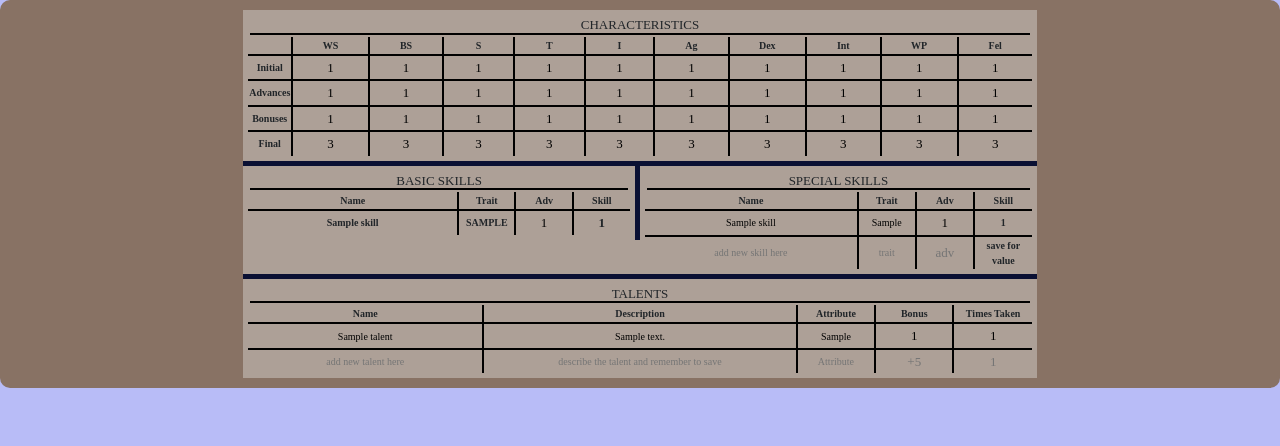
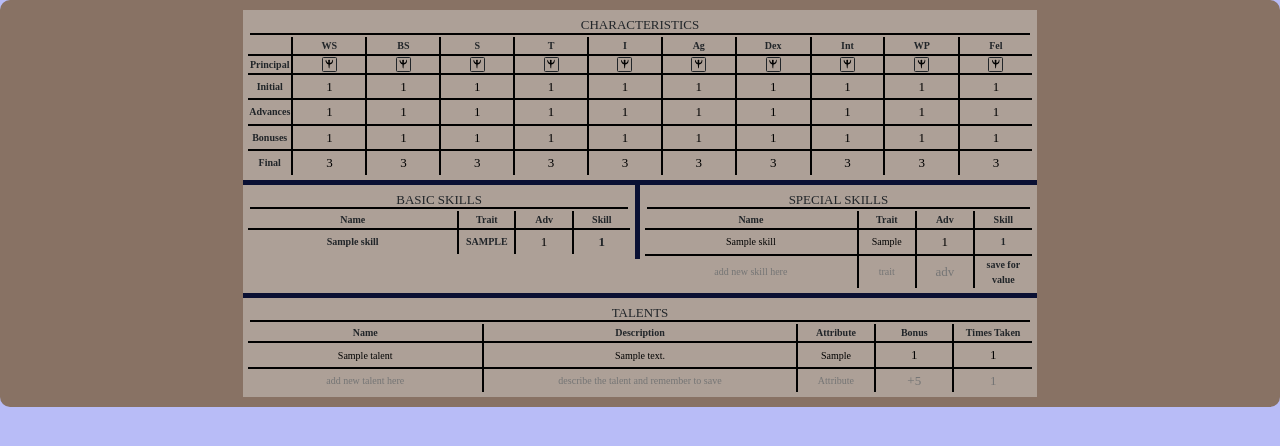
Before and after one commit to JESvane99/RPG_character_sheet, a Flask app: page /1/sheet-p2 in a window 1280 px wide. Shown: the part 58-504 px from the top of the page. Run offline with Flask 3, Linux system fonts and the light colour scheme; tables that the repository leaves empty hold one stand-in row (values such as "Sample post"); some web fonts are replaced.

Commit message:
class trait tag for characteristics

```diff
--- a/src/models.py
+++ b/src/models.py
@@ -173,42 +173,52 @@
     ws_base: Mapped[int] = mapped_column(default=0)
     ws_modifier: Mapped[int] = mapped_column(default=0)
     ws_bonus: Mapped[int] = mapped_column(default=0)
+    ws_class_trait: Mapped[bool] = mapped_column(default=False)
 
     bs_base: Mapped[int] = mapped_column(default=0)
     bs_modifier: Mapped[int] = mapped_column(default=0)
     bs_bonus: Mapped[int] = mapped_column(default=0)
+    bs_class_trait: Mapped[bool] = mapped_column(default=False)
 
     s_base: Mapped[int] = mapped_column(default=0)
     s_modifier: Mapped[int] = mapped_column(default=0)
     s_bonus: Mapped[int] = mapped_column(default=0)
+    s_class_trait: Mapped[bool] = mapped_column(default=False)
 
     t_base: Mapped[int] = mapped_column(default=0)
     t_modifier: Mapped[int] = mapped_column(default=0)
     t_bonus: Mapped[int] = mapped_column(default=0)
+    t_class_trait: Mapped[bool] = mapped_column(default=False)
 
     i_base: Mapped[int] = mapped_column(default=0)
     i_modifier: Mapped[int] = mapped_column(default=0)
     i_bonus: Mapped[int] = mapped_column(default=0)
+    i_class_trait: Mapped[bool] = mapped_column(default=False)
 
     ag_base: Mapped[int] = mapped_column(default=0)
     ag_modifier: Mapped[int] = mapped_column(default=0)
     ag_bonus: Mapped[int] = mapped_column(default=0)
+    ag_class_trait: Mapped[bool] = mapped_column(default=False)
 
     dex_base: Mapped[int] = mapped_column(default=0)
     dex_modifier: Mapped[int] = mapped_column(default=0)
     dex_bonus: Mapped[int] = mapped_column(default=0)
+    dex_class_trait: Mapped[bool] = mapped_column(default=False)
 
     int_base: Mapped[int] = mapped_column(default=0)
     int_modifier: Mapped[int] = mapped_column(default=0)
     int_bonus: Mapped[int] = mapped_column(default=0)
+    int_class_trait: Mapped[bool] = mapped_column(default=False)
 
     wp_base: Mapped[int] = mapped_column(default=0)
     wp_modifier: Mapped[int] = mapped_column(default=0)
     wp_bonus: Mapped[int] = mapped_column(default=0)
+    wp_class_trait: Mapped[bool] = mapped_column(default=False)
 
     fel_base: Mapped[int] = mapped_column(default=0)
     fel_modifier: Mapped[int] = mapped_column(default=0)
     fel_bonus: Mapped[int] = mapped_column(default=0)
+    fel_class_trait: Mapped[bool] = mapped_column(default=False)
 
 
 class BasicSkill(db.Model):
--- a/src/static/style.css
+++ b/src/static/style.css
@@ -306,3 +306,48 @@
   -webkit-appearance: none;
   margin: 0;
 }
+
+input[type="checkbox"] {
+/* Add if not using autoprefixer */
+-webkit-appearance: none;
+/* Remove most all native input styles */
+appearance: none;
+/* For iOS < 15 */
+background-color: var(--form-background);
+/* Not removed via appearance */
+margin: 0;
+
+font: inherit;
+color: currentColor;
+width: 1.5em;
+height: 1.5em;
+border: 0.15em solid currentColor;
+border-radius: 0.15em;
+transform: translateY(0em);
+display: grid;
+place-content: center;
+place-self: center;
+}
+
+input[type="checkbox"]::before {
+content: "";
+width: 0.965em;
+height: 0.965em;
+clip-path: polygon(15.9% 4%, 21.58% 20.32%, 27.68% 31.01%, 39.34% 34.93%, 38% 7%, 48% 4%, 56% 7%, 54.42% 36.06%, 65.8% 36.68%, 74.37% 29.17%, 78.34% 17.9%, 81.84% 1.62%, 88.28% 11.82%, 85.25% 31.01%, 79.72% 41.48%, 70% 48.25%, 62.6% 52.85%, 54.29% 55.43%, 50.53% 96.78%, 43.79% 91.23%, 39.6% 52.85%, 27.68% 48.88%, 19.16% 39.65%, 11.62% 25.61%, 10.29% 12.39%);
+background-color: #000000;
+transform: scale(0);
+transform-origin: bottom left;
+transition: 120ms transform ease-in-out;
+box-shadow: inset 1em 1em var(--form-control-color);
+/* Windows High Contrast Mode */
+background-color: CanvasText;
+}
+
+input[type="checkbox"]:checked::before {
+transform: scale(1);
+}
+
+input[type="checkbox"]:focus {
+outline: max(2px, 0.15em) solid currentColor;
+outline-offset: max(2px, 0.15em);
+}
--- a/src/templates/skills_and_talents/characteristics.html
+++ b/src/templates/skills_and_talents/characteristics.html
@@ -14,7 +14,94 @@
       <th>WP</th>
       <th>Fel</th>
     </tr>
-  <tr>
+    <tr>
+      <th>
+        Principal
+      </th>
+      <th>
+        {% if character.attributes.ws_class_trait %}
+          <input type="checkbox" id="ws-class-trait" name="ws-class-trait" checked="checked">
+        {% else %}
+          <input type="checkbox" id="ws-class-trait" name="ws-class-trait">
+        {% endif %}
+      </th>
+      <th>
+        {% if character.attributes.bs_class_trait %}
+          <input type="checkbox" id="bs-class-trait" name="bs-class-trait" checked="checked">
+        {% else %}
+          <input type="checkbox" id="bs-class-trait" name="bs-class-trait">
+        {% endif %}
+      </th>
+      <th>
+        {% if character.attributes.s_class_trait %}
+          <input type="checkbox" id="s-class-trait" name="s-class-trait" checked="checked">
+        {% else %}
+          <input type="checkbox" id="s-class-trait" name="s-class-trait">
+        {% endif %}
+      </th>
+      <th>
+        {% if character.attributes.t_class_trait %}
+          <input type="checkbox" id="t-class-trait" name="t-class-trait" checked="checked">
+        {% else %}
+          <input type="checkbox" id="t-class-trait" name="t-class-trait">
+        {% endif %}
+      </th>
+      <th>
+        {% if character.attributes.i_class_trait %}
+          <input type="checkbox" id="i-class-trait" name="i-class-trait" checked="checked">
+        {% else %}
+          <input type="checkbox" id="i-class-trait" name="i-class-trait">
+        {% endif %}
+      </th>
+      <th>
+        {% if character.attributes.ag_class_trait %}
+          <input type="checkbox" id="ag-class-trait" name="ag-class-trait" checked="checked">
+        {% else %}
+          <input type="checkbox" id="ag-class-trait" name="ag-class-trait">
+        {% endif %}
+      </th>
+      <th>
+        {% if character.attributes.dex_class_trait %}
+          <input type="checkbox" id="dex-class-trait" name="dex-class-trait" checked="checked">
+        {% else %}
+          <input type="checkbox" id="dex-class-trait" name="dex-class-trait">
+        {% endif %}
+      </th>
+      <th>
+        {% if character.attributes.int_class_trait %}
+          <input type="checkbox" id="int-class-trait" name="int-class-trait" checked="checked">
+        {% else %}
+          <input type="checkbox" id="int-class-trait" name="int-class-trait">
+        {% endif %}
+      </th>
+      <th>
+        {% if character.attributes.wp_class_trait %}
+          <input type="checkbox" id="wp-class-trait" name="wp-class-trait" checked="checked">
+        {% else %}
+          <input type="checkbox" id="wp-class-trait" name="wp-class-trait">
+        {% endif %}
+      </th>
+      <th>
+        {% if character.attributes.fel_class_trait %}
+          <input type="checkbox" id="fel-class-trait" name="fel-class-trait" checked="checked">
+        {% else %}
+          <input type="checkbox" id="fel-class-trait" name="fel-class-trait">
+        {% endif %}
+      </th>
+    </tr>
+    <!--
+    <td>
+      <select name="" id="">
+        <option value="1">ᛟ	5855	16DF	 	RUNIC LETTER OTHALAN ETHEL O</option>
+        <option value="2">ᚨ	5800	16A8	 	RUNIC LETTER ANSUZ A</option>
+        <option value="3">ᚾ	5822	16BE	 	RUNIC LETTER NAUDIZ NYD NAUD N</option>
+      </select>
+    </td>
+    -->
+    <!-- ᛗ	5847	16D7	 	RUNIC LETTER MANNAZ MAN M -->
+    <!-- this should be with skills and not characteristics, but the selections are correct! -->
+    <!-- Checkbox clippath clip-path: polygon(24% 1%, 24% 18%, 33% 24%, 43% 26%, 38% 7%, 48% 4%, 56% 7%, 53% 28%, 64% 28%, 70% 23%, 74% 14%, 74% 0, 83% 10%, 82% 25%, 77% 32%, 69% 39%, 61% 41%, 54% 41%, 51% 72%, 44% 71%, 40% 41%, 35% 42%, 23% 37%, 18% 29%, 14% 10%); -->
+    <tr>
     <td>Initial</td>
     <td><input id="ws-init" name="ws-init" type="number" class="input-number" value="{{ character.attributes.ws_base }}"></td>
     <td><input id="bs-init" name="bs-init" type="number" class="input-number" value="{{ character.attributes.bs_base }}"></td>
--- a/src/utils.py
+++ b/src/utils.py
@@ -80,33 +80,43 @@
         ws_base=0,
         ws_modifier=0,
         ws_bonus=0,
+        ws_class_trait=False,
         bs_base=0,
         bs_modifier=0,
         bs_bonus=0,
+        bs_class_trait=False,
         s_base=0,
         s_modifier=0,
         s_bonus=0,
+        s_class_trait=False,
         t_base=0,
         t_modifier=0,
         t_bonus=0,
+        t_class_trait=False,
         i_base=0,
         i_modifier=0,
         i_bonus=0,
+        i_class_trait=False,
         ag_base=0,
         ag_modifier=0,
         ag_bonus=0,
+        ag_class_trait=False,
         dex_base=0,
         dex_modifier=0,
         dex_bonus=0,
+        dex_class_trait=False,
         int_base=0,
         int_modifier=0,
         int_bonus=0,
+        int_class_trait=False,
         wp_base=0,
         wp_modifier=0,
         wp_bonus=0,
+        wp_class_trait=False,
         fel_base=0,
         fel_modifier=0,
         fel_bonus=0,
+        fel_class_trait=False,
     )
 
     session.add(new_base_mechanics)
@@ -276,42 +286,52 @@
     attributes.ws_base = int(form.get("ws-init") or 0)
     attributes.ws_modifier = int(form.get("ws-adv") or 0)
     attributes.ws_bonus = int(form.get("ws-bonus") or 0)
+    attributes.ws_class_trait = form.get("ws-class-trait") == "on"
 
     attributes.bs_base = int(form.get("bs-init") or 0)
     attributes.bs_modifier = int(form.get("bs-adv") or 0)
     attributes.bs_bonus = int(form.get("bs-bonus") or 0)
+    attributes.bs_class_trait = form.get("bs-class-trait") == "on"
 
     attributes.s_base = int(form.get("s-init") or 0)
     attributes.s_modifier = int(form.get("s-adv") or 0)
     attributes.s_bonus = int(form.get("s-bonus") or 0)
+    attributes.s_class_trait = form.get("s-class-trait") == "on"
 
     attributes.t_base = int(form.get("t-init") or 0)
     attributes.t_modifier = int(form.get("t-adv") or 0)
     attributes.t_bonus = int(form.get("t-bonus") or 0)
+    attributes.t_class_trait = form.get("t-class-trait") == "on"
 
     attributes.i_base = int(form.get("i-init") or 0)
     attributes.i_modifier = int(form.get("i-adv") or 0)
     attributes.i_bonus = int(form.get("i-bonus") or 0)
+    attributes.i_class_trait = form.get("i-class-trait") == "on"
 
     attributes.ag_base = int(form.get("ag-init") or 0)
     attributes.ag_modifier = int(form.get("ag-adv") or 0)
     attributes.ag_bonus = int(form.get("ag-bonus") or 0)
+    attributes.ag_class_trait = form.get("ag-class-trait") == "on"
 
     attributes.dex_base = int(form.get("dex-init") or 0)
     attributes.dex_modifier = int(form.get("dex-adv") or 0)
     attributes.dex_bonus = int(form.get("dex-bonus") or 0)
+    attributes.dex_class_trait = form.get("dex-class-trait") == "on"
 
     attributes.int_base = int(form.get("int-init") or 0)
     attributes.int_modifier = int(form.get("int-adv") or 0)
     attributes.int_bonus = int(form.get("int-bonus") or 0)
+    attributes.int_class_trait = form.get("int-class-trait") == "on"
 
     attributes.wp_base = int(form.get("wp-init") or 0)
     attributes.wp_modifier = int(form.get("wp-adv") or 0)
     attributes.wp_bonus = int(form.get("wp-bonus") or 0)
+    attributes.wp_class_trait = form.get("wp-class-trait") == "on"
 
     attributes.fel_base = int(form.get("fel-init") or 0)
     attributes.fel_modifier = int(form.get("fel-adv") or 0)
     attributes.fel_bonus = int(form.get("fel-bonus") or 0)
+    attributes.fel_class_trait = form.get("fel-class-trait") == "on"
 
     try:
         db.session.commit()
```
Also changed, not shown: alembic/versions/9a2d8ad6e86b_add_characteristics_tag.py (added, +48 -0 lines).
